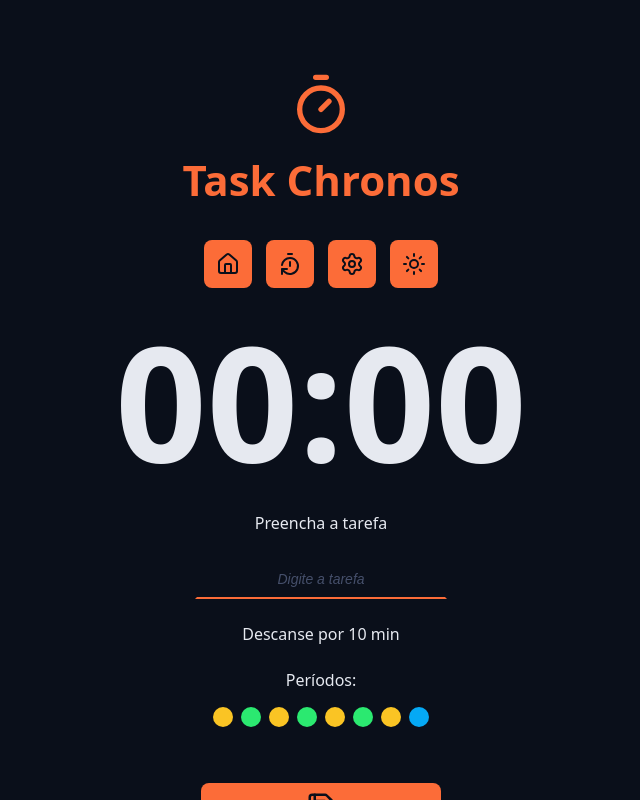
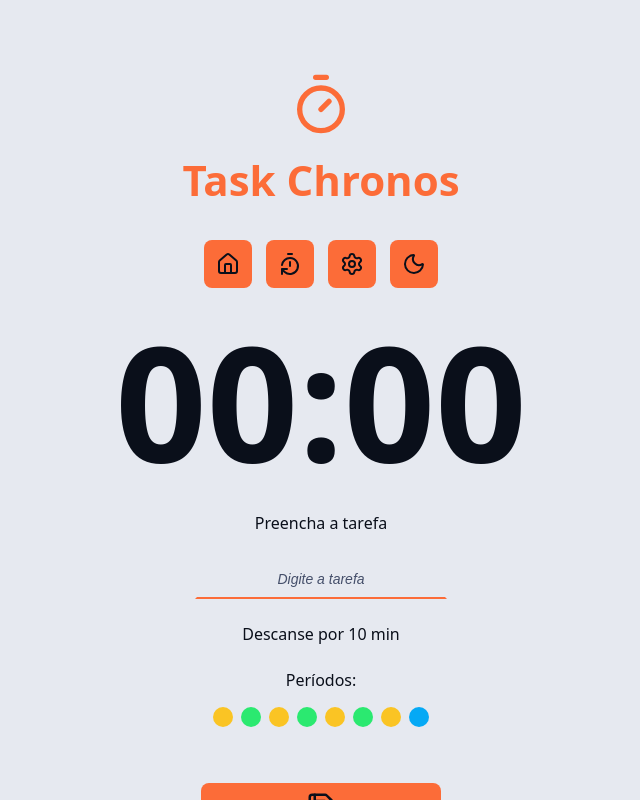
Before and after one commit to adriane1222/projeto_react_pomodoro, a React (Vite) app: page / in a window 1280 px wide. Both pictures are taken after a click on the link 733 px from the left and 264 px from the top of the page. Shown: the top 800 px of the page, without its empty margins (319-959 px from the left). Built offline with nearby package versions, Linux system fonts and the light colour scheme.

Commit message:
mudança de estado e efeito tema claro e escuro

```diff
--- a/index.html
+++ b/index.html
@@ -1,5 +1,5 @@
 <!doctype html>
-<html lang="en">
+<html lang="pt-BR" data-theme="dark">
   <head>
     <meta charset="UTF-8" />
     <link rel="icon" type="image/svg+xml" href="/vite.svg" />
--- a/src/components/Menu/index.tsx
+++ b/src/components/Menu/index.tsx
@@ -1,21 +1,66 @@
-import { HouseIcon, SettingsIcon, SunIcon, TimerResetIcon } from 'lucide-react';
+import { HouseIcon, MoonIcon, SettingsIcon, SunIcon, TimerResetIcon } from 'lucide-react';
 import styles from './styles.module.css';
+import { useState, useEffect} from 'react';
 
+type AvailableThemes = 'dark' | 'light'
+;
+export  function Menu() {
+    const [theme, setTheme] = useState<AvailableThemes>(() => {
+        const storageTheme = (localStorage.getItem('theme') as AvailableThemes);
+        return storageTheme === 'light' ? 'light' : 'dark';
+    });
 
-export  function Menu() {
+    const nextIconTheme = {
+        dark: <SunIcon />,
+        light: <MoonIcon />
+    }
+
+    function handleThemeChance(
+        event: React.MouseEvent<HTMLAnchorElement, MouseEvent>,
+    ) {
+        event.preventDefault();
+
+        setTheme(prevTheme => {
+            const nexTheme = prevTheme === 'dark' ? 'light' : 'dark';
+            return nexTheme;
+        });
+    }
+
+    useEffect(() => {
+      document.documentElement.setAttribute('data-theme', theme);
+      localStorage.setItem('theme', theme);
+    }, [theme]);
+
     return (
         <nav className={styles.menu}>
-            <a className={styles.menuLink} href="#">
+            <a
+                className={styles.menuLink}
+                href="#"
+                aria-label='Ir para Home'
+                title='Ir para Home'>
                 <HouseIcon />
             </a>
-             <a className={styles.menuLink} href="#">
+             <a
+                className={styles.menuLink}
+                href="#"
+                aria-label='Ver Histórico'
+                title='Ver Histórico'>
                 <TimerResetIcon />
             </a>
-             <a className={styles.menuLink} href="#">
+            <a
+                className={styles.menuLink}
+                href="#"
+                aria-label='Configurações'
+                title='Configurações'>
                 <SettingsIcon />
             </a>
-            <a className={styles.menuLink} href="#">
-                <SunIcon />
+            <a
+                className={styles.menuLink}
+                href="#"
+                aria-label='Mudar o tema'
+                title='Mudar o tema'
+                onClick={(event) => handleThemeChance(event)}>
+               {nextIconTheme[theme]}
             </a>
         </nav>
     );
--- a/src/styles/theme.css
+++ b/src/styles/theme.css
@@ -35,3 +35,21 @@
    --disabled: #555f7d;
    --text-disabled: #aab3cc;
 }
+
+:root[data-theme='light'] {
+   --gray-100: #0a0f1a;
+   --gray-200: #181f2e;
+   --gray-300: #272f43;
+   --gray-400: #363d56;
+   --gray-500: #454f6a;
+   --gray-600: #555f7d;
+   --gray-700: #aab3cc;
+   --gray-800: #cdd3e1;
+   --gray-900: #e6e9f0;
+
+   --text-default: #0a0f1a;
+   --text-muted: #272f43;
+
+   --link-color: #fc8256;
+   --link-hover: #e05c2c;
+}
```
Also changed, not shown: src/App.tsx (+5 -5 lines).
